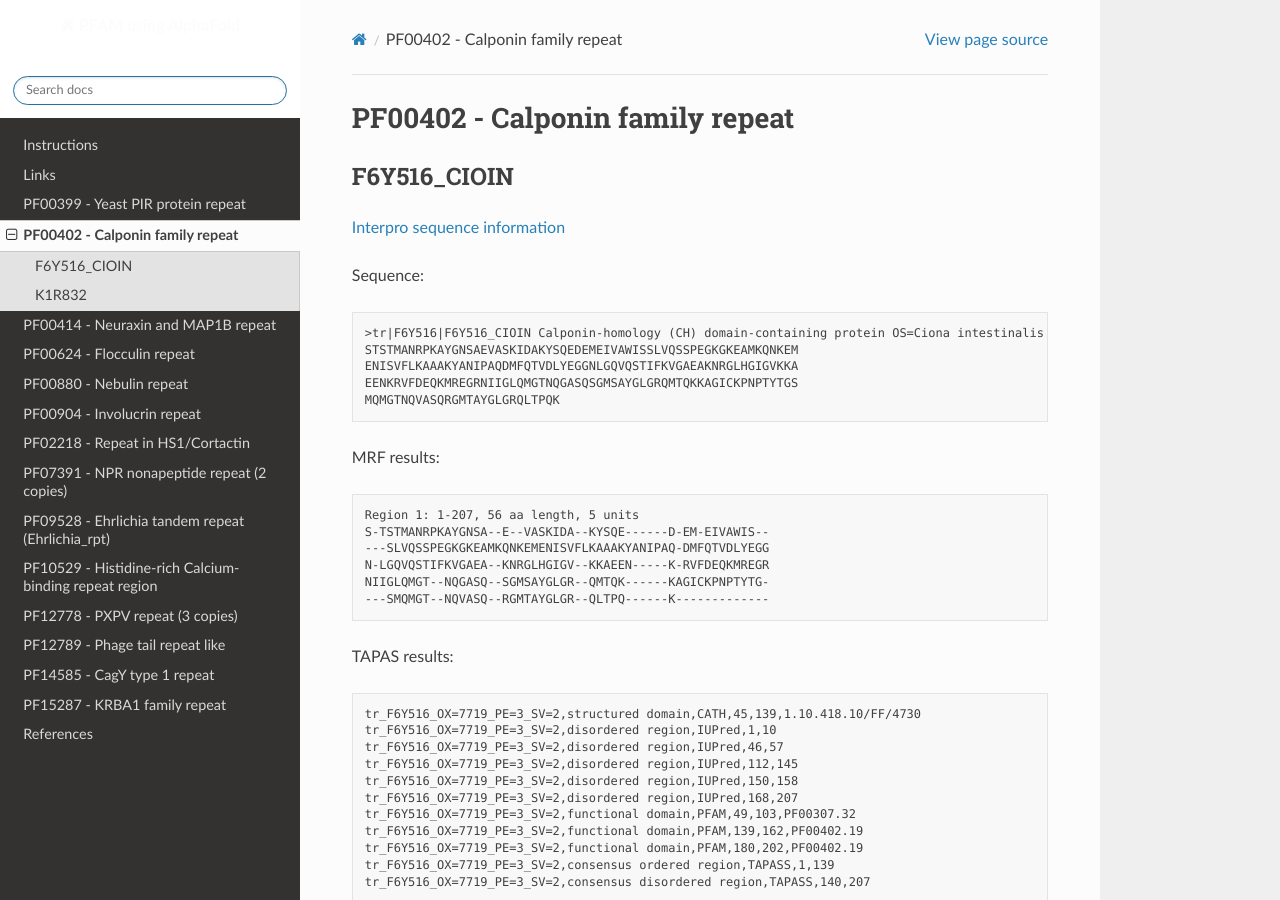
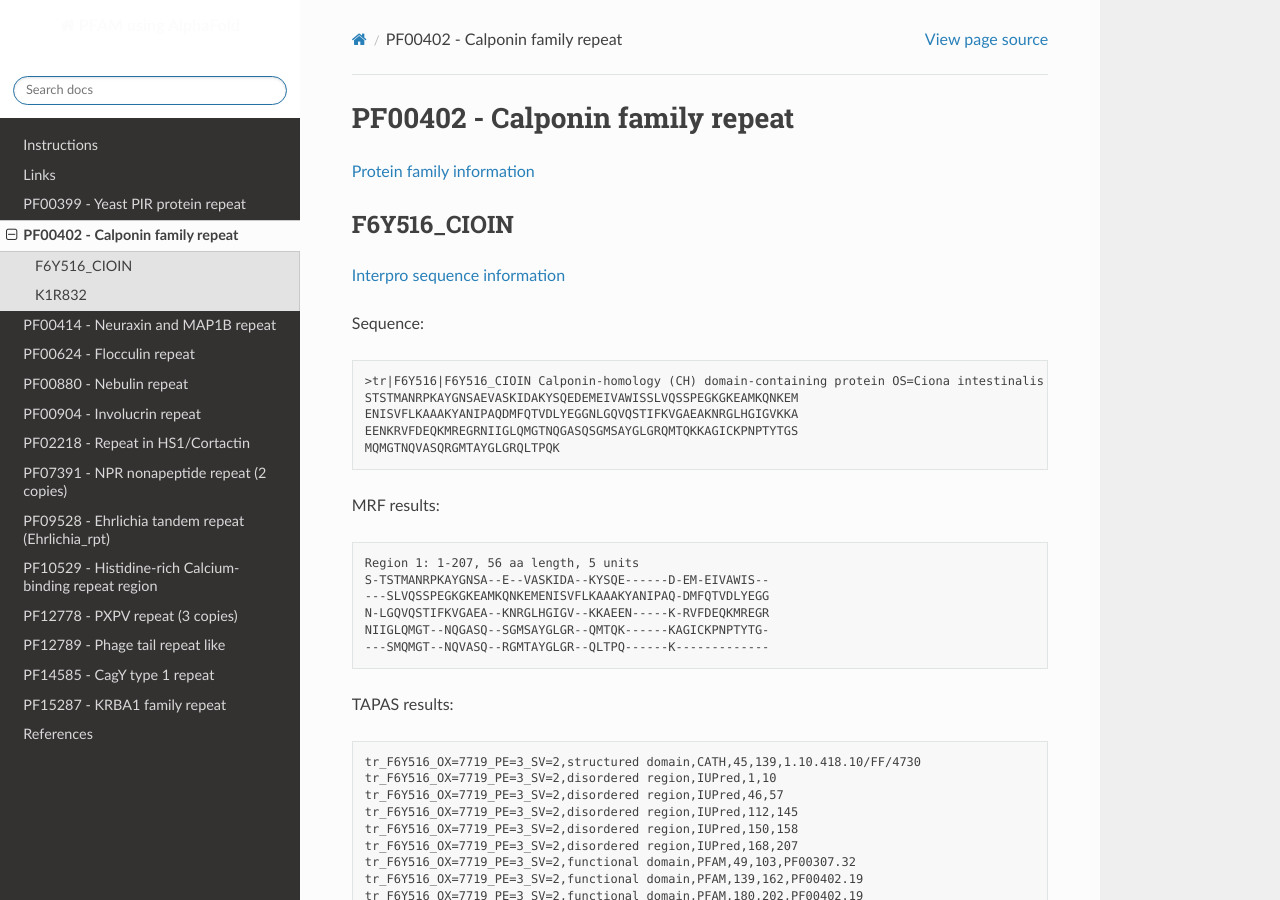
Before and after one commit to DraLaylaHirsh/AlphaFoldPfam, a Sphinx documentation site: the page built from docs/PF00402.rst, in a window 1280 px wide and 900 px high. Built offline with Sphinx 7.4.7 and the Read the Docs theme 2.0.0, drawn with Linux system fonts in a browser that asks for light colours.

Commit message:
Update PF00402.rst

```diff
--- a/docs/PF00402.rst
+++ b/docs/PF00402.rst
@@ -1,5 +1,7 @@
 PF00402 - Calponin family repeat
 ================================
+`Protein family information <https://www.ebi.ac.uk/interpro/entry/pfam/PF00402/>`_
+
 
 F6Y516_CIOIN
 ------------
```
